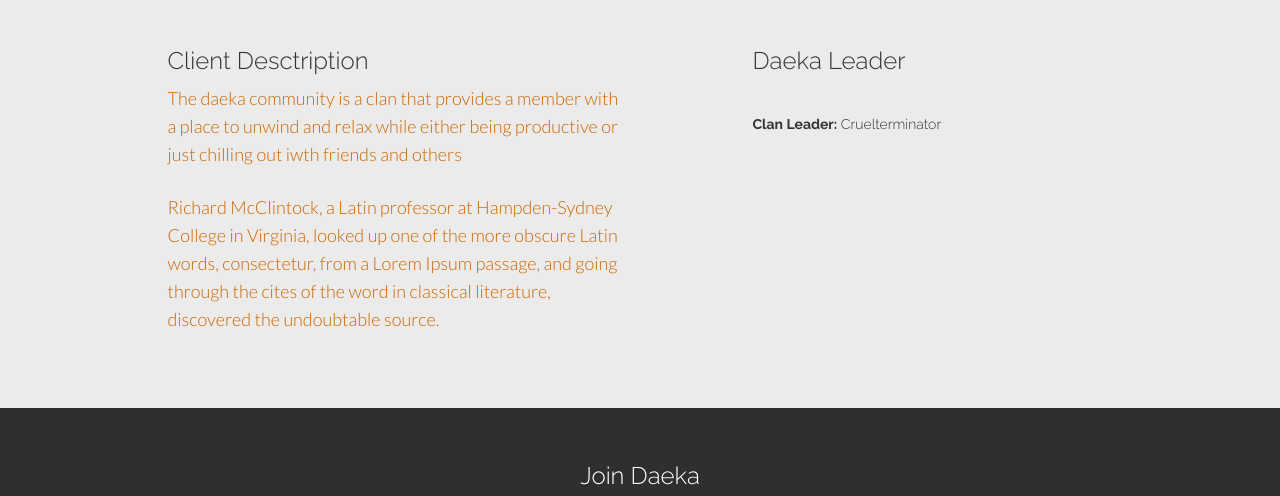
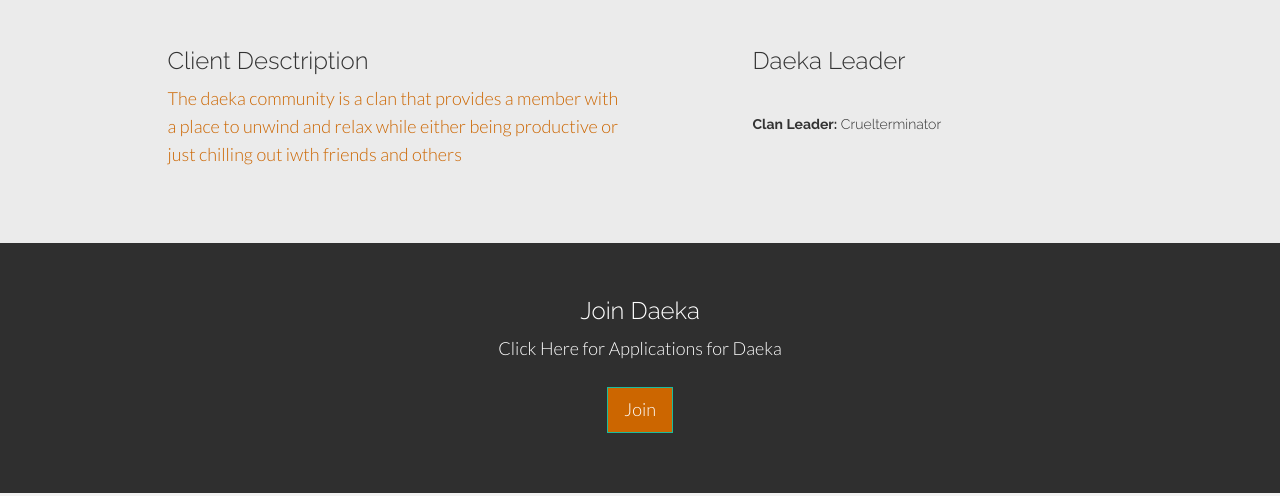
Before and after one commit to Tymojamama/DaekaSite, a plain HTML site: page Daeka Site/singleproject.html in a window 1280 px wide. Shown: the part 703-1199 px from the top of the page. Drawn offline with nearby package versions, Linux system fonts and the light colour scheme.

Commit message:
edited out the last placeholder text
Done to show Daeka staff the frist version with all clan related text


Signed-off-by: tymojamama <poagtyler@yahoo.com>

```diff
--- a/Daeka Site/singleproject.html
+++ b/Daeka Site/singleproject.html
@@ -86,7 +86,6 @@
 				<div class="col-lg-5 col-lg-offset-1 desc">
 					<h3>Client Desctription</h3>
 					<p>The daeka community is a clan that provides a member with a place to unwind and relax while either being productive or just chilling out iwth friends and others </p>
-					<p>Richard McClintock, a Latin professor at Hampden-Sydney College in Virginia, looked up one of the more obscure Latin words, consectetur, from a Lorem Ipsum passage, and going through the cites of the word in classical literature, discovered the undoubtable source.</p>
 				</div>
 
 				<div class="col-lg-4 col-lg-offset-1 desc">
```
